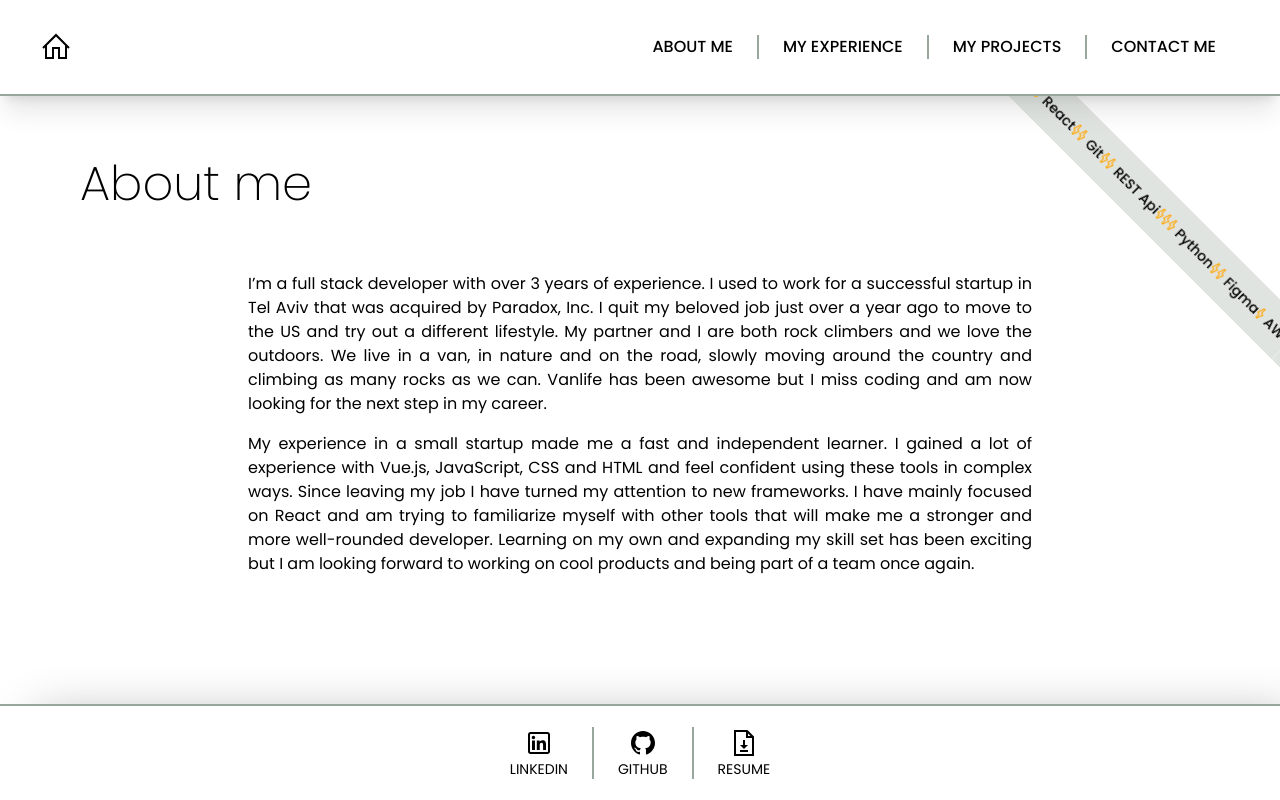
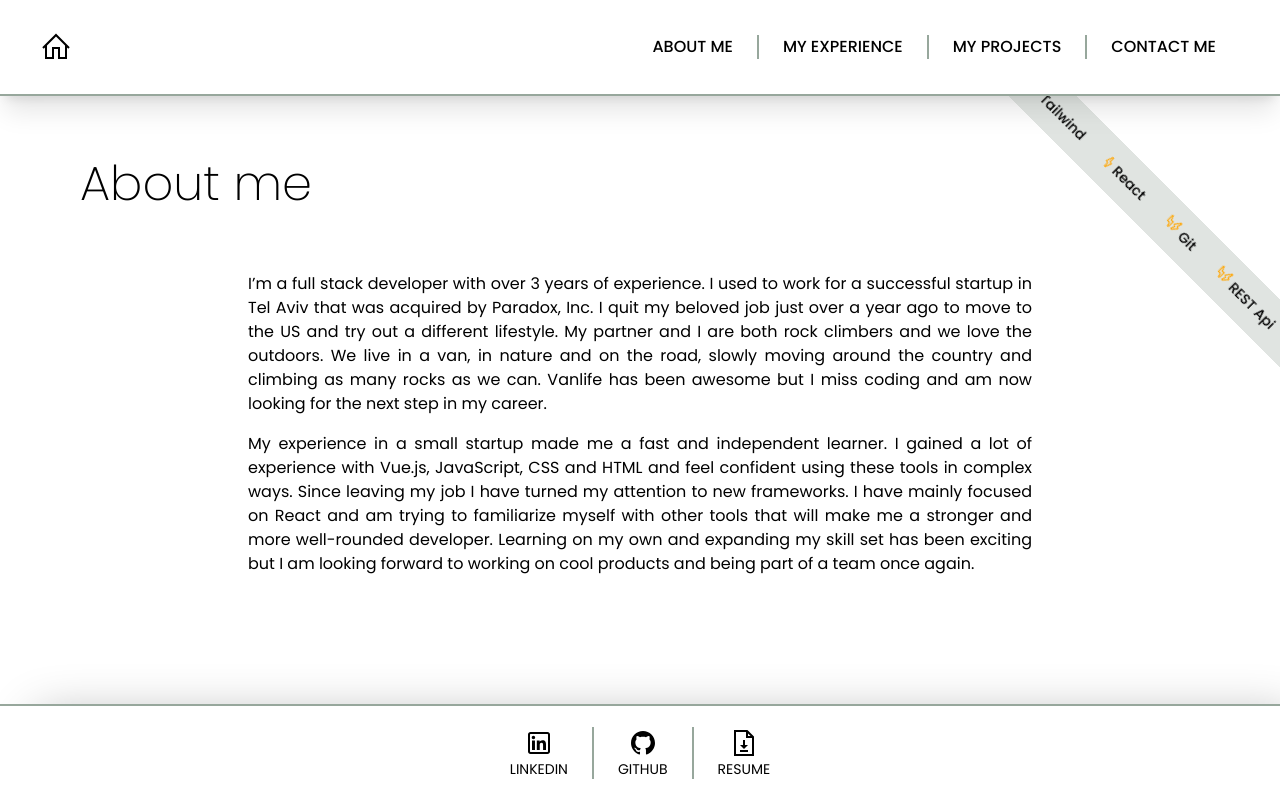
Before and after one commit to Michalgordon/mikeys-portfolio, a React (Vite) app: page /about in a window 1280 px wide. Built offline with nearby package versions, Linux system fonts and the light colour scheme.

Commit message:
added rotation to bolts

```diff
--- a/src/components/Skill.jsx
+++ b/src/components/Skill.jsx
@@ -1,20 +1,28 @@
 import PropTypes from "prop-types";
 import Icon from "./Icon";
-//todo add rotation to bolts or some animation?
 const Skill = ({ title, level }) => {
+  const renderIcon = (index) => {
+    const rotateRules = {
+      1: ["rotate-0"],
+      2: ["-rotate-20 mb-1", "rotate-20 mb-1"],
+      3: ["-rotate-35", "rotate-0 mb-1", "rotate-35"],
+    };
+    const rotateAccordingToIndex = rotateRules[level][index];
+    return (
+      <Icon
+        key={index}
+        className={` w-2 ${rotateAccordingToIndex}`}
+        fill="orange"
+        name="bolt"
+      />
+    );
+  };
+
   return (
-    <div className="inline-flex items-center gap-1">
+    <div className="inline-flex items-center gap-1 mx-4">
       <div className="flex items-center justify-center">
         {[...Array(level).keys()].map((index) => {
-          let rotate = "[45deg]";
-          return (
-            <Icon
-              key={index}
-              className={`relative w-2 rotate-${rotate}`}
-              fill="orange"
-              name="bolt"
-            ></Icon>
-          );
+          return renderIcon(index);
         })}
       </div>
       <h1 className="capitalize font-medium text-sm whitespace-nowrap	">
```
